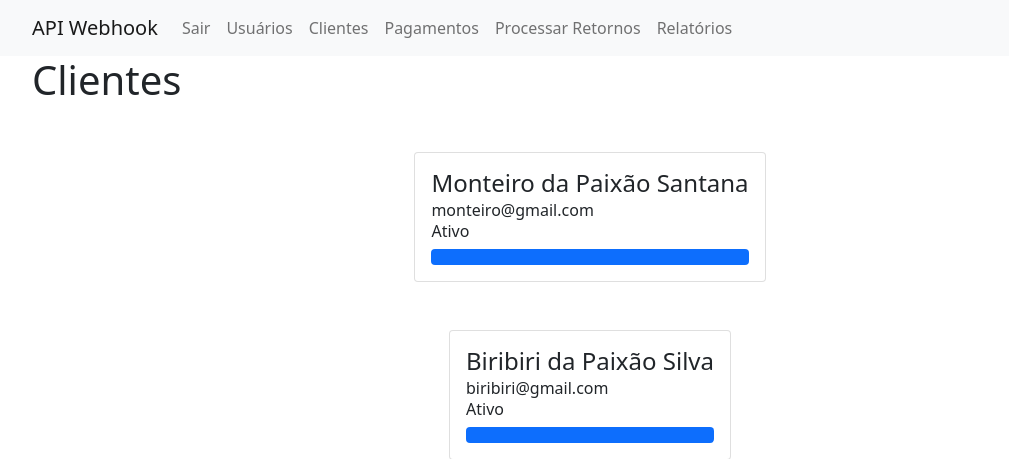
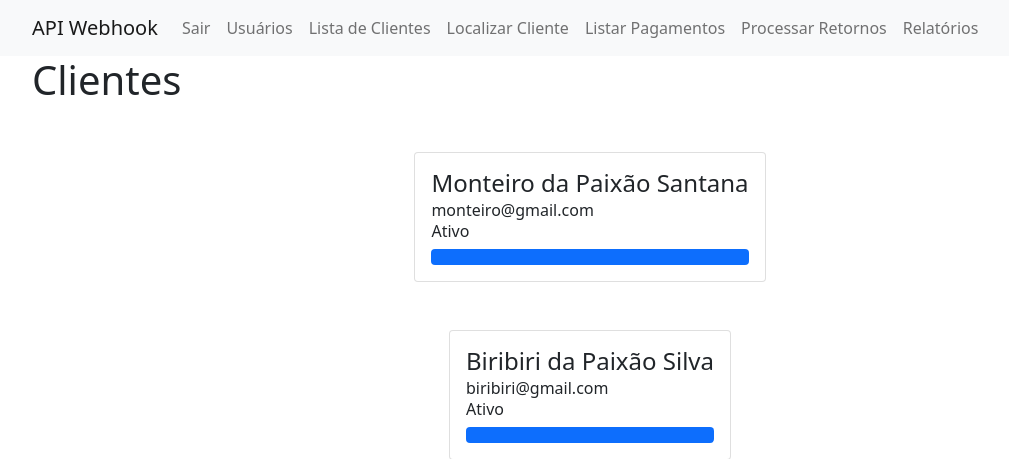
Before and after one commit to alecesar27/pagamentos, a Flask app: page /clientes in a window 1280 px wide. Shown: the top 459 px of the page, without its empty margins (50-1059 px from the left). Run offline with Flask 3, Linux system fonts and the light colour scheme; a user stored in the database is signed in.

Commit message:
Update navbar.html

```diff
--- a/webhook/templates/navbar.html
+++ b/webhook/templates/navbar.html
@@ -11,10 +11,13 @@
             <a class="nav-link" href="{{ url_for('usuarios') }}">Usuários</a>
           </li>
           <li class="nav-item">
-            <a class="nav-link" href="{{ url_for('clientes') }}">Clientes</a>
+            <a class="nav-link" href="{{ url_for('clientes') }}">Lista de Clientes</a>
+          </li>
+         <li class="nav-item">
+            <a class="nav-link" href="{{ url_for('buscarcliente') }}">Localizar Cliente</a>
           </li>
           <li class="nav-item">
-            <a class="nav-link" href="{{ url_for('pagamentos') }}">Pagamentos</a>
+            <a class="nav-link" href="{{ url_for('pagamentos') }}">Listar Pagamentos</a>
           </li>
           <li class="nav-item">
             <a class="nav-link" href="{{ url_for('retornos') }}">Processar Retornos</a>
```
